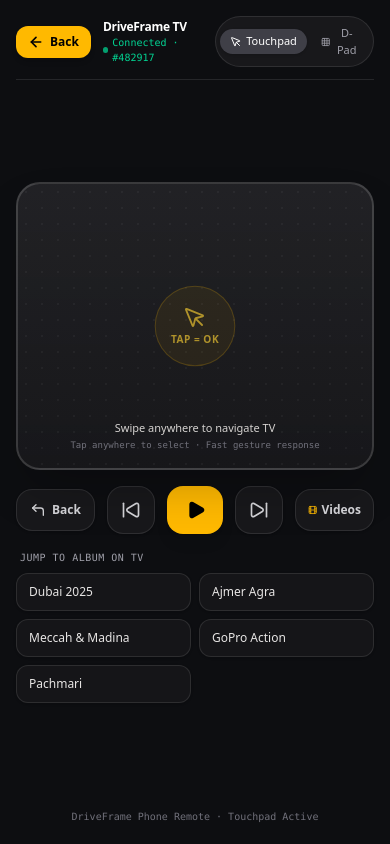
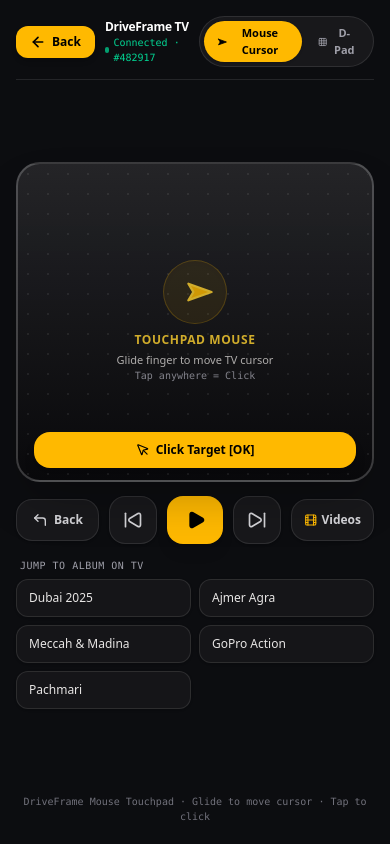
Before and after one commit to shaizanalam/tv, a Next.js app in the folder apps/web/: page /remote in a window 390 px wide. Built offline with nearby package versions, Linux system fonts and the light colour scheme.

Commit message:
feat(remote): implement real-time virtual mouse cursor overlay on TV controlled by phone touchpad with click-to-select

```diff
--- a/apps/web/app/remote/page.tsx
+++ b/apps/web/app/remote/page.tsx
@@ -9,6 +9,7 @@ import {
   ChevronLeft,
   ChevronRight,
   Play,
+  Pause,
   SkipForward,
   SkipBack,
   CornerUpLeft,
@@ -22,6 +23,7 @@ import {
   Grid,
   ArrowLeft,
   Smartphone,
+  Navigation,
 } from 'lucide-react';
 
 const TRIP_COLLECTIONS = [
@@ -37,12 +39,15 @@ function RemoteControllerContent() {
   const pairCode = searchParams.get('pair') || searchParams.get('code') || '482917';
 
   const [activeTab, setActiveTab] = useState<'photos' | 'videos'>('photos');
-  const [controlMode, setControlMode] = useState<'trackpad' | 'dpad'>('trackpad');
-  const [lastGesture, setLastGesture] = useState<string>('');
+  const [controlMode, setControlMode] = useState<'cursor' | 'dpad'>('cursor');
+  const [fingerFeedbackPos, setFingerFeedbackPos] = useState<{ x: number; y: number } | null>(null);
 
-  // Touchpad touch tracking refs
+  // High-frequency throttle buffer for 60fps touchpad tracking
+  const lastTouchPos = useRef<{ x: number; y: number; time: number } | null>(null);
   const touchStartPos = useRef<{ x: number; y: number; time: number } | null>(null);
   const touchPadRef = useRef<HTMLDivElement | null>(null);
+  const isDragging = useRef(false);
+  const lastSyncSendTime = useRef(0);
 
   // Send Remote Command over sync channel
   const sendCommand = useCallback(
@@ -50,12 +55,9 @@ function RemoteControllerContent() {
       // Gentle mobile haptic vibration
       if (typeof window !== 'undefined' && 'vibrate' in navigator) {
         try {
-          navigator.vibrate(25);
+          navigator.vibrate(20);
         } catch {}
       }
-
-      setLastGesture(type);
-      setTimeout(() => setLastGesture(''), 500);
 
       try {
         await fetch('/api/remote/sync', {
@@ -77,66 +79,105 @@ function RemoteControllerContent() {
     [pairCode]
   );
 
-  // Touchpad Gestures: Tap to OK, Swipe Up/Down/Left/Right
+  // Mouse Cursor Touchpad Engine:
+  // Tracks delta movement on phone touchpad and sends delta percentages to TV
   const handleTouchStart = (e: React.TouchEvent) => {
     const touch = e.touches[0];
+    const rect = touchPadRef.current?.getBoundingClientRect();
+    if (rect) {
+      setFingerFeedbackPos({
+        x: touch.clientX - rect.left,
+        y: touch.clientY - rect.top,
+      });
+    }
+
+    lastTouchPos.current = {
+      x: touch.clientX,
+      y: touch.clientY,
+      time: Date.now(),
+    };
     touchStartPos.current = {
       x: touch.clientX,
       y: touch.clientY,
       time: Date.now(),
     };
+    isDragging.current = false;
+  };
+
+  const handleTouchMove = (e: React.TouchEvent) => {
+    if (!lastTouchPos.current || !touchPadRef.current) return;
+    const touch = e.touches[0];
+    const rect = touchPadRef.current.getBoundingClientRect();
+
+    setFingerFeedbackPos({
+      x: touch.clientX - rect.left,
+      y: touch.clientY - rect.top,
+    });
+
+    const dx = touch.clientX - lastTouchPos.current.x;
+    const dy = touch.clientY - lastTouchPos.current.y;
+
+    if (Math.abs(dx) > 3 || Math.abs(dy) > 3) {
+      isDragging.current = true;
+    }
+
+    // Convert pixel delta on phone into normalized TV movement multiplier
+    const sensitivity = 0.55;
+    const deltaX = (dx / rect.width) * 100 * sensitivity;
+    const deltaY = (dy / rect.height) * 100 * sensitivity;
+
+    lastTouchPos.current = {
+      x: touch.clientX,
+      y: touch.clientY,
+      time: Date.now(),
+    };
+
+    // Throttle cursor movement sync to ~50ms for buttery responsiveness
+    const now = Date.now();
+    if (now - lastSyncSendTime.current > 40) {
+      lastSyncSendTime.current = now;
+      sendCommand('cursor_move', { dx: deltaX, dy: deltaY });
+    }
   };
 
   const handleTouchEnd = (e: React.TouchEvent) => {
+    setFingerFeedbackPos(null);
+
     if (!touchStartPos.current) return;
     const touch = e.changedTouches[0];
-    const dx = touch.clientX - touchStartPos.current.x;
-    const dy = touch.clientY - touchStartPos.current.y;
+    const totalDist = Math.hypot(
+      touch.clientX - touchStartPos.current.x,
+      touch.clientY - touchStartPos.current.y
+    );
     const dt = Date.now() - touchStartPos.current.time;
 
-    const absX = Math.abs(dx);
-    const absY = Math.abs(dy);
-    const minSwipeDist = 35; // minimum distance in px for a gesture
-
-    if (absX < 15 && absY < 15 && dt < 300) {
-      // Tap detected -> Execute OK
-      sendCommand('ok');
-    } else if (absX > absY && absX > minSwipeDist) {
-      // Horizontal swipe
-      if (dx > 0) {
-        sendCommand('dpad_right');
-      } else {
-        sendCommand('dpad_left');
-      }
-    } else if (absY > absX && absY > minSwipeDist) {
-      // Vertical swipe
-      if (dy > 0) {
-        sendCommand('dpad_down');
-      } else {
-        sendCommand('dpad_up');
-      }
+    // Fast tap with minimal travel (< 10px in under 300ms) = TV Cursor Click!
+    if (!isDragging.current || (totalDist < 12 && dt < 300)) {
+      sendCommand('cursor_click');
     }
 
     touchStartPos.current = null;
+    lastTouchPos.current = null;
+    isDragging.current = false;
   };
 
   return (
-    <div className="min-h-[100dvh] w-full bg-[#0d0e11] text-stone-100 flex flex-col justify-between p-4 sm:p-5 select-none font-sans">
-      {/* 1. Header with prominent Back Button */}
+    <div className="min-h-[100dvh] w-full bg-[#0c0d10] text-stone-100 flex flex-col justify-between p-4 sm:p-5 select-none font-sans">
+      {/* 1. Header with prominent Back Button & Status */}
       <header className="flex items-center justify-between pb-3 border-b border-white/10">
-        <div className="flex items-center gap-2">
+        <div className="flex items-center gap-2.5">
           {/* Prominent Back Button */}
           <motion.button
             whileTap={{ scale: 0.9 }}
             onClick={() => sendCommand('back')}
-            className="flex items-center gap-1.5 px-3 py-2 rounded-xl bg-amber-400 text-black font-bold text-xs cursor-pointer shadow-md active:bg-amber-300"
+            className="flex items-center gap-1.5 px-3.5 py-2 rounded-xl bg-amber-400 text-black font-bold text-xs cursor-pointer shadow-md active:bg-amber-300"
             title="Back / Exit on TV"
           >
             <ArrowLeft className="w-4 h-4 stroke-[2.5]" />
             <span>Back</span>
           </motion.button>
 
-          <div className="pl-1">
+          <div>
             <h1 className="text-xs font-semibold text-white tracking-tight">DriveFrame TV</h1>
             <p className="text-[10px] text-emerald-400 font-mono flex items-center gap-1">
               <span className="w-1.5 h-1.5 rounded-full bg-emerald-400 animate-pulse" />
@@ -145,21 +186,21 @@ function RemoteControllerContent() {
           </div>
         </div>
 
-        {/* Mode Selector: Touchpad vs D-Pad */}
+        {/* Mode Selector: Mouse Cursor vs D-Pad */}
         <div className="flex items-center bg-zinc-900 border border-white/10 p-1 rounded-full gap-1">
           <button
-            onClick={() => setControlMode('trackpad')}
-            className={`flex items-center gap-1 px-2.5 py-1 rounded-full text-[11px] font-medium cursor-pointer transition-all ${
-              controlMode === 'trackpad' ? 'bg-zinc-700 text-white shadow' : 'text-zinc-400'
+            onClick={() => setControlMode('cursor')}
+            className={`flex items-center gap-1 px-3 py-1 rounded-full text-[11px] font-semibold cursor-pointer transition-all ${
+              controlMode === 'cursor' ? 'bg-amber-400 text-black shadow-sm' : 'text-zinc-400'
             }`}
           >
-            <MousePointer className="w-3 h-3" />
-            <span>Touchpad</span>
+            <Navigation className="w-3 h-3 fill-current rotate-45" />
+            <span>Mouse Cursor</span>
           </button>
           <button
             onClick={() => setControlMode('dpad')}
-            className={`flex items-center gap-1 px-2.5 py-1 rounded-full text-[11px] font-medium cursor-pointer transition-all ${
-              controlMode === 'dpad' ? 'bg-zinc-700 text-white shadow' : 'text-zinc-400'
+            className={`flex items-center gap-1 px-3 py-1 rounded-full text-[11px] font-semibold cursor-pointer transition-all ${
+              controlMode === 'dpad' ? 'bg-amber-400 text-black shadow-sm' : 'text-zinc-400'
             }`}
           >
             <Grid className="w-3 h-3" />
@@ -168,61 +209,66 @@ function RemoteControllerContent() {
         </div>
       </header>
 
-      {/* 2. Main Interactive Surface (Touchpad or D-Pad) */}
-      <main className="my-auto flex flex-col items-center gap-4 py-2 w-full max-w-sm mx-auto">
-        {controlMode === 'trackpad' ? (
+      {/* 2. Main Interactive Surface */}
+      <main className="my-auto flex flex-col items-center gap-3.5 py-2 w-full max-w-sm mx-auto">
+        {controlMode === 'cursor' ? (
           /* ============================================================ */
-          /* TOUCHPAD CONTROLLER (Apple TV Remote Trackpad Style)          */
+          /* MOUSE CURSOR TOUCHPAD (Smooth Delta Glide + Tap Click)       */
           /* ============================================================ */
           <div className="w-full flex flex-col items-center gap-2">
             <div
               ref={touchPadRef}
               onTouchStart={handleTouchStart}
+              onTouchMove={handleTouchMove}
               onTouchEnd={handleTouchEnd}
-              className="relative w-full h-72 rounded-3xl bg-gradient-to-b from-zinc-800/80 to-zinc-900/95 border-2 border-white/15 shadow-2xl flex flex-col items-center justify-center p-6 cursor-pointer touch-none active:border-amber-400/50 transition-colors"
+              className="relative w-full h-80 rounded-3xl bg-gradient-to-b from-zinc-800/90 to-zinc-950 border-2 border-white/20 shadow-2xl flex flex-col items-center justify-center p-6 cursor-crosshair touch-none active:border-amber-400/60 transition-colors overflow-hidden"
             >
-              {/* Subtle Touchpad Grid Texture */}
-              <div className="absolute inset-0 rounded-3xl bg-[radial-gradient(#ffffff0a_1px,transparent_1px)] [background-size:16px_16px] pointer-events-none" />
+              {/* Subtle Precision Grid Lines */}
+              <div className="absolute inset-0 rounded-3xl bg-[radial-gradient(#ffffff12_1px,transparent_1px)] [background-size:20px_20px] pointer-events-none" />
 
-              {/* Center Touch Indicator */}
-              <motion.div
-                animate={{ scale: [1, 1.05, 1], opacity: [0.6, 0.9, 0.6] }}
-                transition={{ duration: 3, repeat: Infinity }}
-                className="w-20 h-20 rounded-full bg-amber-400/10 border border-amber-400/30 flex flex-col items-center justify-center text-amber-300 pointer-events-none"
-              >
-                <MousePointer className="w-6 h-6 stroke-[1.8] mb-0.5" />
-                <span className="text-[10px] font-bold tracking-wider">TAP = OK</span>
-              </motion.div>
+              {/* Dynamic Finger Follower Glow */}
+              {fingerFeedbackPos && (
+                <div
+                  className="absolute w-14 h-14 rounded-full bg-amber-400/30 blur-md pointer-events-none transform -translate-x-1/2 -translate-y-1/2 transition-transform duration-75"
+                  style={{
+                    left: `${fingerFeedbackPos.x}px`,
+                    top: `${fingerFeedbackPos.y}px`,
+                  }}
+                />
+              )}
 
-              <div className="absolute bottom-4 text-center pointer-events-none">
-                <p className="text-[11px] font-medium text-stone-300">
-                  Swipe anywhere to navigate TV
+              {/* Center Guidance Icon */}
+              <div className="flex flex-col items-center justify-center text-amber-300 pointer-events-none opacity-80">
+                <div className="w-16 h-16 rounded-full bg-amber-400/10 border border-amber-400/25 flex items-center justify-center mb-2 shadow-inner">
+                  <Navigation className="w-7 h-7 fill-amber-400 rotate-45" />
+                </div>
+                <span className="text-xs font-bold tracking-wider uppercase text-amber-300">
+                  Touchpad Mouse
+                </span>
+                <p className="text-[11px] text-stone-300 font-medium mt-1">
+                  Glide finger to move TV cursor
                 </p>
-                <p className="text-[9px] text-zinc-500 font-mono mt-0.5">
-                  Tap anywhere to select · Fast gesture response
+                <p className="text-[10px] text-zinc-400 font-mono">
+                  Tap anywhere = Click
                 </p>
               </div>
 
-              {/* Dynamic Gesture Feedback Pill */}
-              <AnimatePresence>
-                {lastGesture && (
-                  <motion.div
-                    initial={{ opacity: 0, scale: 0.8 }}
-                    animate={{ opacity: 1, scale: 1 }}
-                    exit={{ opacity: 0, scale: 0.8 }}
-                    className="absolute top-4 px-3 py-1 rounded-full bg-amber-400 text-black text-[10px] font-bold uppercase tracking-wider shadow-lg"
-                  >
-                    {lastGesture.replace('_', ' ')}
-                  </motion.div>
-                )}
-              </AnimatePresence>
+              {/* Bottom Quick Click Button */}
+              <motion.button
+                whileTap={{ scale: 0.95 }}
+                onClick={() => sendCommand('cursor_click')}
+                className="absolute bottom-3 left-4 right-4 py-2.5 rounded-2xl bg-amber-400 active:bg-amber-300 text-black font-bold text-xs shadow-lg flex items-center justify-center gap-1.5 cursor-pointer"
+              >
+                <MousePointer className="w-3.5 h-3.5" />
+                <span>Click Target [OK]</span>
+              </motion.button>
             </div>
           </div>
         ) : (
           /* ============================================================ */
           /* CLASSIC SPATIAL D-PAD                                        */
           /* ============================================================ */
-          <div className="relative w-64 h-64 rounded-full bg-zinc-900/90 border border-white/15 shadow-2xl flex items-center justify-center p-3">
+          <div className="relative w-68 h-68 rounded-full bg-zinc-900/90 border border-white/15 shadow-2xl flex items-center justify-center p-3">
             {/* UP */}
             <motion.button
               whileTap={{ scale: 0.9 }}
@@ -271,7 +317,7 @@ function RemoteControllerContent() {
         )}
 
         {/* 3. Action Controls Deck */}
-        <div className="flex items-center justify-center gap-3 w-full">
+        <div className="flex items-center justify-center gap-2.5 w-full">
           <motion.button
             whileTap={{ scale: 0.9 }}
             onClick={() => sendCommand('back')}
@@ -324,7 +370,7 @@ function RemoteControllerContent() {
 
         {/* 4. Quick Trip Switcher */}
         <div className="w-full">
-          <p className="text-[10px] font-mono uppercase tracking-wider text-zinc-400 mb-2 px-1">
+          <p className="text-[10px] font-mono uppercase tracking-wider text-zinc-400 mb-1.5 px-1">
             Jump to Album on TV
           </p>
           <div className="grid grid-cols-2 gap-2">
@@ -344,7 +390,7 @@ function RemoteControllerContent() {
 
       {/* Footer */}
       <footer className="text-center text-[10px] text-zinc-500 font-mono py-1">
-        DriveFrame Phone Remote · {controlMode === 'trackpad' ? 'Touchpad Active' : 'D-Pad Active'}
+        DriveFrame Mouse Touchpad · Glide to move cursor · Tap to click
       </footer>
     </div>
   );
```
Also changed, not shown: apps/web/app/api/remote/sync/route.ts (+17 -7 lines), apps/web/app/tv/page.tsx (+66 -1 lines).
